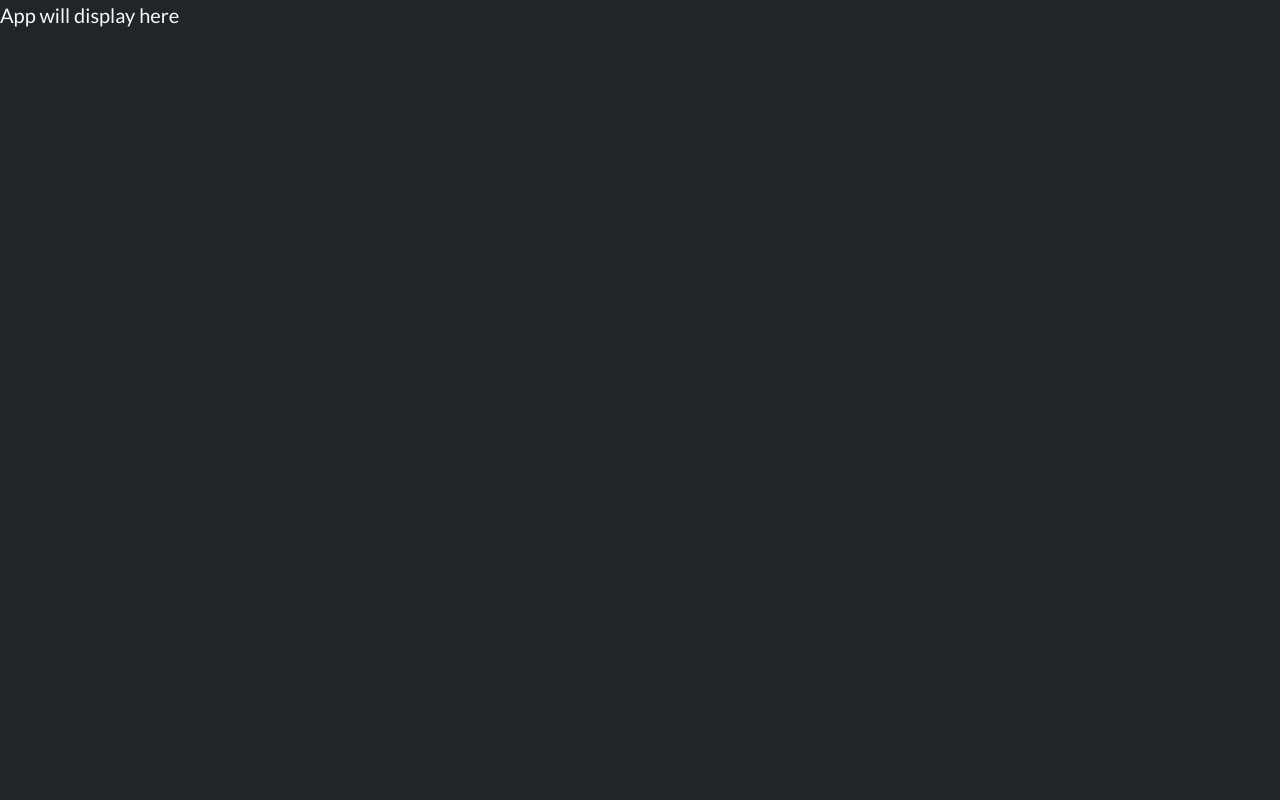
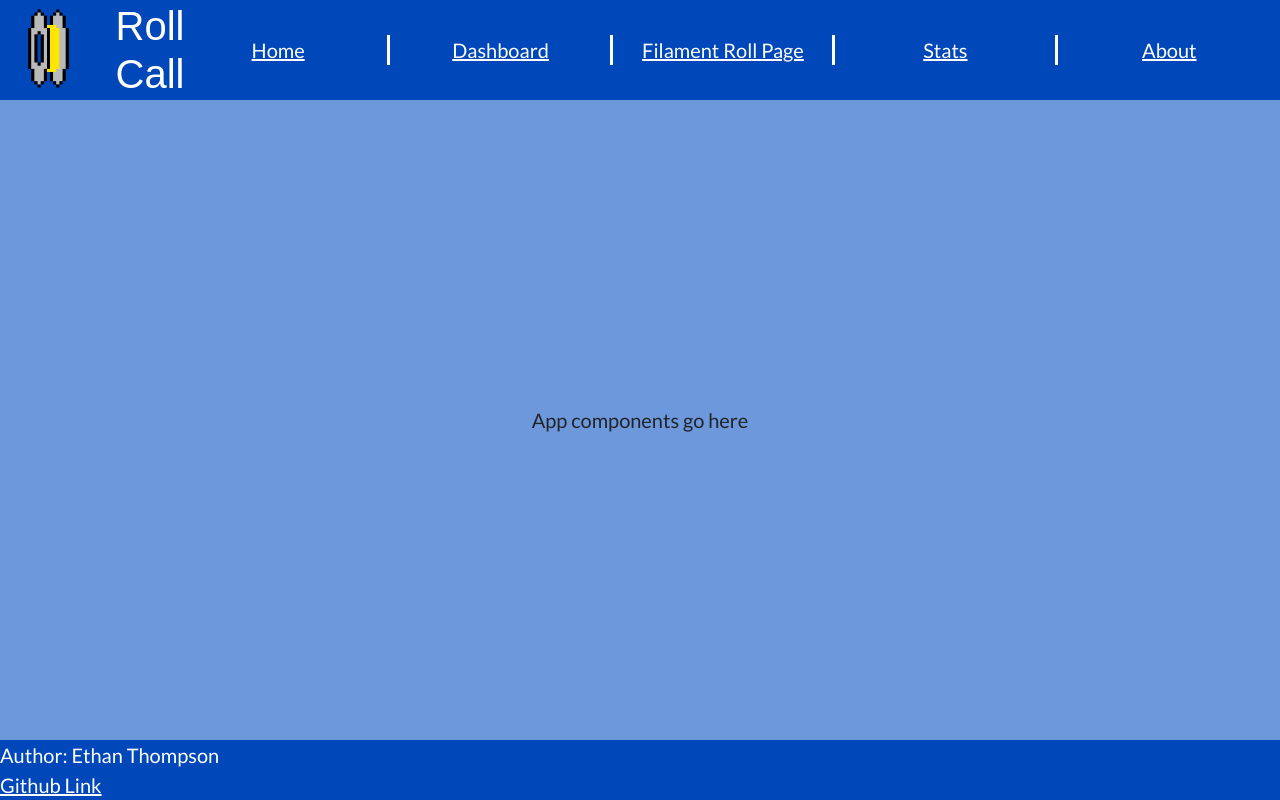
Before and after one commit to Peppermint6443/startup, a React (Vite) app: page / in a window 1280 px wide. Built offline with nearby package versions, Linux system fonts and the light colour scheme; a web font is replaced by a local one.

Commit message:
create app component

```diff
--- a/src/app.css
+++ b/src/app.css
@@ -15,7 +15,7 @@
     height: 100vh;
 }
 
-header {
+.header {
     background-color: #0047ba;
     color: white;
     display: flex;
--- a/src/app.jsx
+++ b/src/app.jsx
@@ -3,5 +3,29 @@ import 'bootstrap/dist/css/bootstrap.min.css';
 import './app.css';
 
 export default function App() {
-  return <div className="body bg-dark text-light">App will display here</div>;
+  return (
+    <div className = 'body'>
+        <header className = 'header'>
+            <div className = 'menu-icon'><ion-icon name="menu-outline"></ion-icon></div>
+            <h1 className = 'header-text'>
+                <img src = 'yellow.png' alt = 'logo' class = 'logo'/>
+                <p className = 'header-text'>Roll Call</p>
+            </h1>
+            <nav className = 'nav'>
+                <p><a href = 'index.html'>Home</a></p>
+                <p><a href = 'dashboard.html'>Dashboard</a></p>
+                <p><a href = 'roll.html'>Filament Roll Page</a></p>
+                <p><a href = 'stats.html'>Stats</a></p>
+                <p><a href = 'about.html'>About</a></p>
+            </nav>
+        </header>
+
+        <main>App components go here</main>
+
+        <footer>
+            <span>Author: Ethan Thompson</span>
+            <p><a href = 'https://github.com/Peppermint6443/startup'>Github Link</a></p>
+        </footer>
+    </div>
+  );
 }
```
